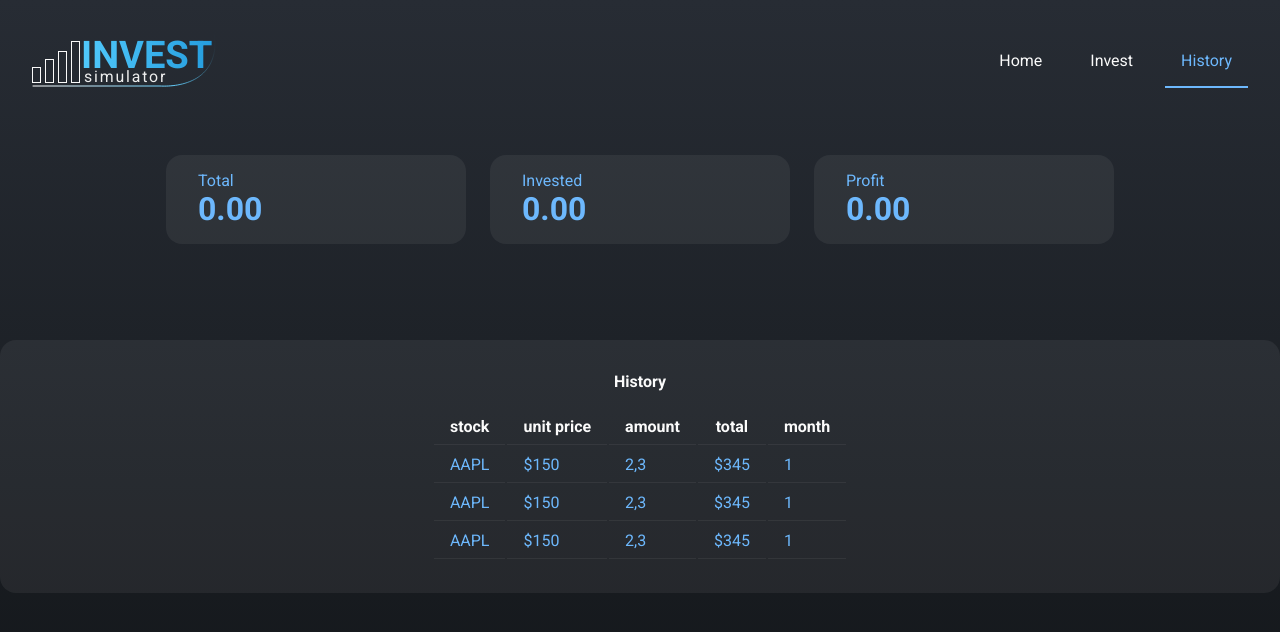
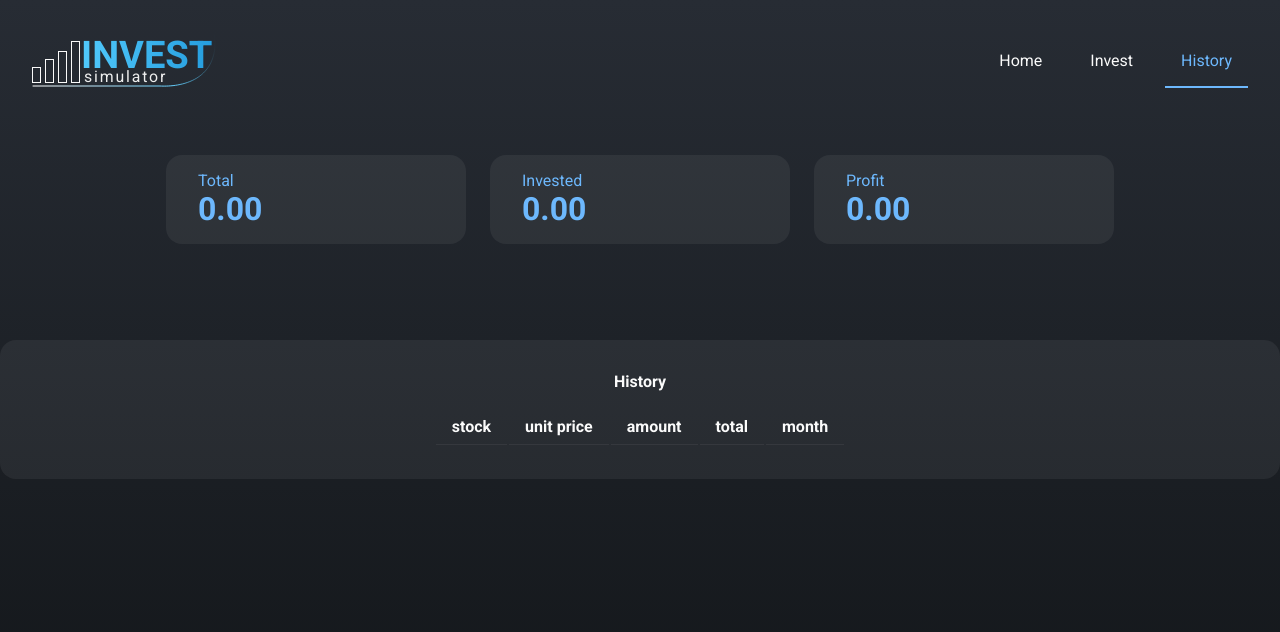
Before and after one commit to massaaki/context-api-with-next-sample, a Next.js app: page /history in a window 1280 px wide. Shown: the top 632 px of the page. Built offline with nearby package versions, Linux system fonts and the light colour scheme.

Commit message:
feat: integrate context do history

```diff
--- a/src/templates/history/index.tsx
+++ b/src/templates/history/index.tsx
@@ -1,6 +1,9 @@
+import { useInvest } from '../../contexts/InvestContext';
 import * as S from './styles';
 
 export const History = () => {
+  const { stocks } = useInvest();
+
   return (
     <S.Container>
       <S.Content>
@@ -14,27 +17,16 @@ export const History = () => {
             <th>total</th>
             <th>month</th>
           </tr>
-          <tr>
-            <td>AAPL</td>
-            <td>$150</td>
-            <td>2,3</td>
-            <td>$345</td>
-            <td>1</td>
-          </tr>
-          <tr>
-            <td>AAPL</td>
-            <td>$150</td>
-            <td>2,3</td>
-            <td>$345</td>
-            <td>1</td>
-          </tr>
-          <tr>
-            <td>AAPL</td>
-            <td>$150</td>
-            <td>2,3</td>
-            <td>$345</td>
-            <td>1</td>
-          </tr>
+          {stocks.map((stock, index) => (
+            <tr key={index}>
+              <td>{stock.code}</td>
+              <td>{stock.price}</td>
+              <td>{stock.amount}</td>
+              <td>{stock.price * stock.amount}</td>
+              <td>{stock.month}</td>
+            </tr>
+          ))}
+
         </table>
 
       </S.Content>
```
